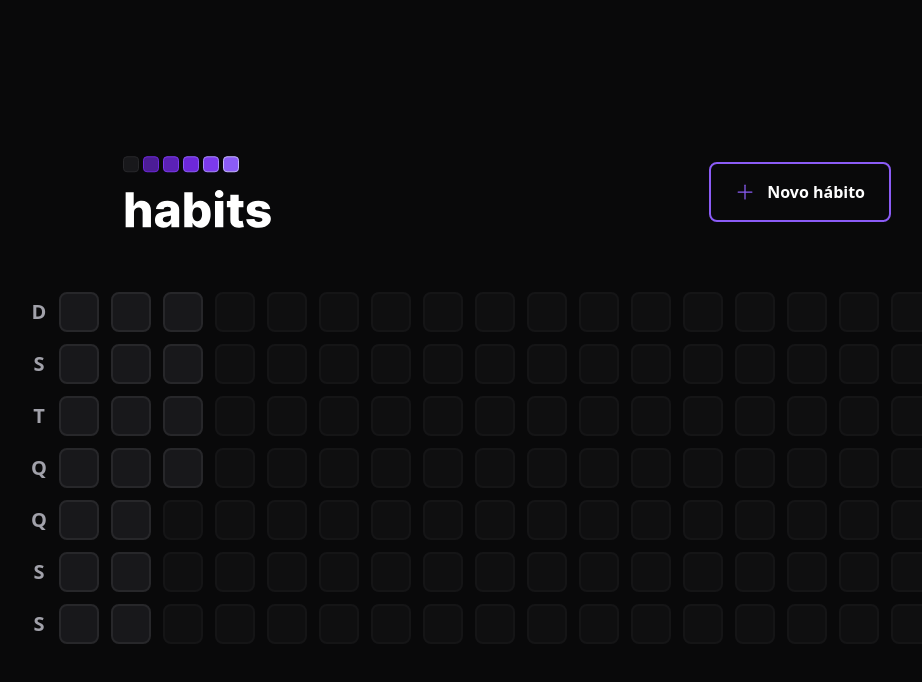
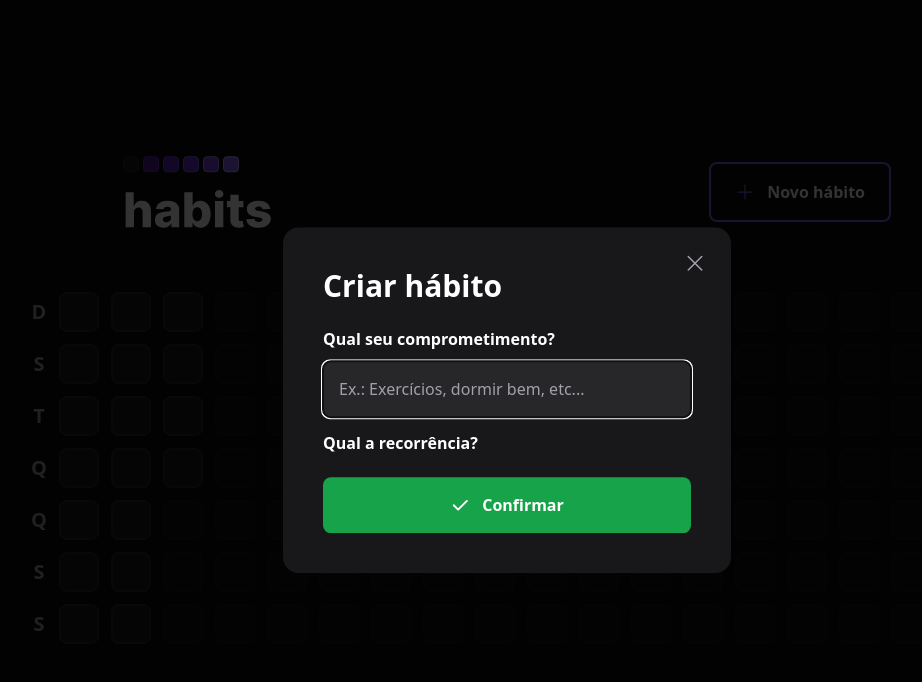
Before and after one commit to soaresgus/habits, a React (Vite) app in the folder web/: page / in a window 1280 px wide. Both pictures are taken after a click on the button "Novo hábito". Shown: the top 682 px of the page, without its empty margins (133-1055 px from the left). Built offline with nearby package versions, Linux system fonts and the light colour scheme.

Commit message:
Create new habit and habit details components

```diff
--- a/web/package.json
+++ b/web/package.json
@@ -9,6 +9,10 @@
     "preview": "vite preview"
   },
   "dependencies": {
+    "@radix-ui/react-dialog": "^1.0.2",
+    "@radix-ui/react-popover": "^1.0.3",
+    "@radix-ui/react-progress": "^1.0.1",
+    "clsx": "^1.2.1",
     "dayjs": "^1.11.7",
     "phosphor-react": "^1.4.1",
     "react": "^18.2.0",
--- a/web/src/components/HabitDay.tsx
+++ b/web/src/components/HabitDay.tsx
@@ -1,5 +1,54 @@
-export function HabitDay() {
+import * as Popover from '@radix-ui/react-popover';
+import { useState } from 'react';
+import { ProgressBar } from './ProgressBar';
+import clsx from 'clsx';
+interface IHabitDayProps {
+  amount: number;
+  completed: number;
+}
+
+export function HabitDay({ amount, completed }: IHabitDayProps) {
+  const [active, setActive] = useState(false);
+
+  const completedPercentage = Math.round((completed / amount) * 100);
+
   return (
-    <div className="w-10 h-10 bg-zinc-900 border-2 border-zinc-800 rounded-lg "></div>
+    <Popover.Root onOpenChange={(open) => setActive(open)}>
+      <Popover.Trigger
+        className={clsx(
+          'w-10 h-10 bg-zinc-900 border-2 border-zinc-800 rounded-lg transition-all',
+          {
+            'bg-zinc-900 border-zinc-800': completedPercentage === 0,
+            'bg-violet-900 border-violet-700':
+              completedPercentage > 0 && completedPercentage < 20,
+            'bg-violet-800 border-violet-600':
+              completedPercentage >= 20 && completedPercentage < 40,
+            'bg-violet-700 border-violet-500':
+              completedPercentage >= 40 && completedPercentage < 60,
+            'bg-violet-600 border-violet-400':
+              completedPercentage >= 60 && completedPercentage < 80,
+            'bg-violet-500 border-violet-400': completedPercentage >= 80,
+            'border-4': active,
+          }
+        )}
+        style={{ borderColor: active ? 'white' : '' }}
+      />
+
+      <Popover.Portal>
+        <Popover.Content
+          className="min-w-[320px] p-6 rounded-2xl bg-zinc-900 flex flex-col animate-showModal data-[state=closed]:animate-closeModal"
+          side="left"
+        >
+          <span className="font-semibold text-zinc-400">terça-feira</span>
+          <span className="mt-1 font-extrabold leading-tight text-3xl">
+            17/01
+          </span>
+
+          <ProgressBar progress={completedPercentage} />
+
+          <Popover.Arrow height={8} width={16} className="fill-zinc-900" />
+        </Popover.Content>
+      </Popover.Portal>
+    </Popover.Root>
   );
 }
--- a/web/src/components/Header.tsx
+++ b/web/src/components/Header.tsx
@@ -1,18 +1,37 @@
-import { Plus } from 'phosphor-react';
+import { Plus, X } from 'phosphor-react';
+import * as Dialog from '@radix-ui/react-dialog';
 import logoSrc from '../assets/logo.svg';
+import { NewHabitForm } from './NewHabitForm';
 
 export function Header() {
   return (
     <header className="w-full max-w-3xl mx-auto flex items-center justify-between">
       <img src={logoSrc} alt="Habits Logo" />
 
-      <button
-        type="button"
-        className="border-2 border-violet-500 font-semibold rounded-lg px-6 py-4 flex items-center gap-3 hover:border-violet-300 transition-all"
-      >
-        <Plus size={20} className="text-violet-500" />
-        Novo hábito
-      </button>
+      <Dialog.Root>
+        <Dialog.Trigger
+          type="button"
+          className="border-2 border-violet-500 font-semibold rounded-lg px-6 py-4 flex items-center gap-3 hover:border-violet-300 transition-all"
+        >
+          <Plus size={20} className="text-violet-500" />
+          Novo hábito
+        </Dialog.Trigger>
+
+        <Dialog.Portal>
+          <Dialog.Overlay className="w-screen h-screen bg-black/80 fixed inset-0" />
+          <Dialog.Content className="absolute p-10 bg-zinc-900 rounded-2xl w-full max-w-md top-1/2 left-1/2 -translate-x-1/2 -translate-y-1/2">
+            <Dialog.Close className="absolute right-6 top-6 text-zinc-400 hover:text-zinc-200">
+              <X size={24} aria-label="Fechar" />
+            </Dialog.Close>
+
+            <Dialog.Title className="text-3xl leading-tight font-extrabold">
+              Criar hábito
+            </Dialog.Title>
+
+            <NewHabitForm />
+          </Dialog.Content>
+        </Dialog.Portal>
+      </Dialog.Root>
     </header>
   );
 }
--- /dev/null
+++ b/web/src/components/NewHabitForm.tsx
@@ -0,0 +1,30 @@
+import { Check } from 'phosphor-react';
+
+export function NewHabitForm() {
+  return (
+    <form className="w-full flex flex-col mt-6">
+      <label htmlFor="title" className="font-semibold leading-tight">
+        Qual seu comprometimento?
+      </label>
+      <input
+        type="text"
+        id="title"
+        placeholder="Ex.: Exercícios, dormir bem, etc..."
+        autoFocus
+        className="p-4 rounded-lg mt-3 bg-zinc-800 text-white placeholder:text-zinc-400"
+      />
+
+      <label htmlFor="" className="font-semibold leading-tight mt-4">
+        Qual a recorrência?
+      </label>
+
+      <button
+        type="submit"
+        className="mt-6 rounded-lg p-4 gap-3 flex items-center justify-center font-semibold bg-green-600 hover:bg-green-500"
+      >
+        <Check size={20} weight="bold" />
+        Confirmar
+      </button>
+    </form>
+  );
+}
--- /dev/null
+++ b/web/src/components/ProgressBar.tsx
@@ -0,0 +1,19 @@
+import * as Progress from '@radix-ui/react-progress';
+
+interface IProgressBarProps {
+  progress: number;
+}
+
+export function ProgressBar({ progress }: IProgressBarProps) {
+  return (
+    <Progress.Root
+      className="relative overflow-hidden rounded-xl bg-zinc-700 w-full h-3 mt-4"
+      value={progress}
+    >
+      <Progress.Indicator
+        className={`w-full h-full bg-violet-600 rounded-xl`}
+        style={{ transform: `translateX(-${100 - progress}%)` }}
+      />
+    </Progress.Root>
+  );
+}
--- a/web/src/components/SummaryTable.tsx
+++ b/web/src/components/SummaryTable.tsx
@@ -24,7 +24,11 @@ export function SummaryTable() {
 
       <div className="grid grid-rows-7 grid-flow-col gap-3">
         {summaryDates.map((date) => (
-          <HabitDay key={String(date)} />
+          <HabitDay
+            key={String(date)}
+            amount={5}
+            completed={Math.round(Math.random() * 5)}
+          />
         ))}
         {amountOfDaysToFill > 0 &&
           Array.from({ length: amountOfDaysToFill }).map((_, index) => (
--- a/web/tailwind.config.cjs
+++ b/web/tailwind.config.cjs
@@ -11,6 +11,22 @@ module.exports = {
       },
       gridTemplateRows: {
         7: 'repeat(7, minmax(0, 1fr))'
+      },
+      keyframes: {
+        showModal:
+        {
+          'from': { transform: 'translateY(4px)', opacity: 0 },
+          'to': { transform: 'translateY(0)', opacity: 1 }
+        },
+        closeModal:
+        {
+          'from': { transform: 'translateY(0)', opacity: 1 },
+          'to': { transform: 'translateY(4px)', opacity: 0 },
+        }
+      },
+      animation: {
+        showModal: 'showModal 400ms cubic-bezier(0.16, 1, 0.3, 1)',
+        closeModal: 'closeModal 400ms cubic-bezier(0.16, 1, 0.3, 1)'
       }
     },
   },
```
Also changed, not shown: 2 other files (tests, documents, lock files or other folders).
